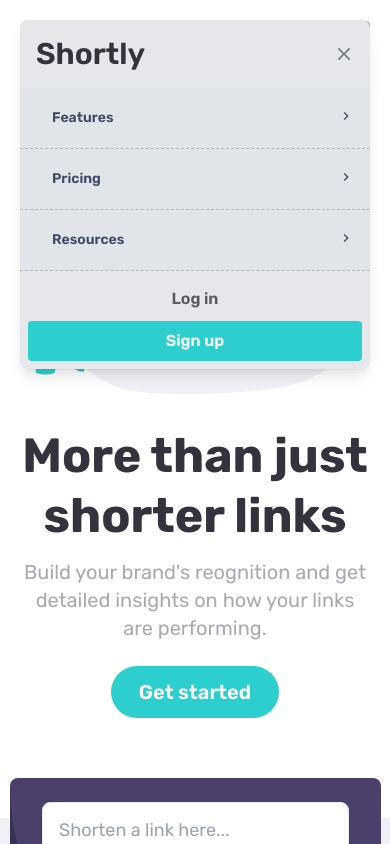
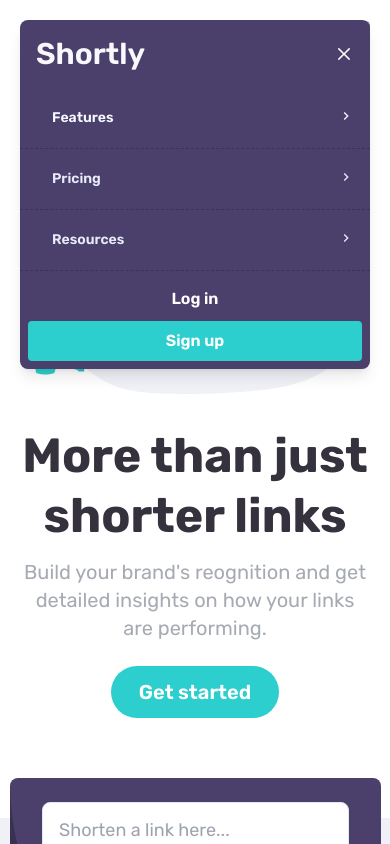
Before and after one commit to Itskrish01/link-shorter-website-react, a React (Vite) app: page / in a window 390 px wide. Both pictures are taken after a click on the element 345 px from the left and 38 px from the top of the page. Shown: the top 844 px of the page. Built offline with nearby package versions, Linux system fonts and the light colour scheme.

Commit message:
Changed design of mobile navbar

```diff
--- a/src/components/Navbar.jsx
+++ b/src/components/Navbar.jsx
@@ -66,32 +66,32 @@
               exit={{ opacity: 0, y: -50 }}
               className="absolute w-full left-0 top-0 mt-5 px-5"
             >
-              <div className="flex flex-col rounded-lg shadow-lg  bg-gray-200 text-black justify-between sm:hidden">
+              <div className="flex flex-col rounded-lg shadow-lg  bg-[#4b3f6b] text-black justify-between sm:hidden">
                 <div className="flex flex-col">
                   <div className="px-4 text-xl text-gray-500 items-center flex justify-between py-4">
-                    <h2 className="text-3xl sm:text-4xl mr-4 font-semibold text-[#35323d]">
+                    <h2 className="text-3xl sm:text-4xl mr-4 font-semibold text-[#f9f8fd]">
                       <a href="/">Shortly</a>
                     </h2>
                     <div
                       onClick={() => setOpen(false)}
-                      className="focus:text-black hover:text-black/70"
+                      className="focus:text-white text-white hover:text-white"
                     >
                       <RxCross2 />
                     </div>
                   </div>
-                  <div className="px-4 text-[#3f4b66] border-dashed border-b-[1px] border-black/20 flex justify-between py-5 bg-gray-300/20 ">
+                  <div className="px-4 text-[#f5f8ff] border-dashed border-b-[1px] border-black/20 flex justify-between py-5  ">
                     <a className="text-sm font-semibold px-4" href="">
                       Features
                     </a>
                     <MdChevronRight />
                   </div>
-                  <div className="px-4 text-[#3f4b66] border-dashed border-b-[1px] border-black/20 flex justify-between py-5 bg-gray-300/20 ">
+                  <div className="px-4 text-[#e6ecf9] border-dashed border-b-[1px] border-black/20 flex justify-between py-5  ">
                     <a className="text-sm font-semibold px-4" href="">
                       Pricing
                     </a>
                     <MdChevronRight />
                   </div>
-                  <div className="px-4 text-[#3f4b66] border-dashed border-b-[1px] border-black/20 flex justify-between py-5 bg-gray-300/20 ">
+                  <div className="px-4 text-[#e7ecf7] border-dashed border-b-[1px] border-black/20 flex justify-between py-5  ">
                     <a className="text-sm font-semibold px-4" href="">
                       Resources
                     </a>
@@ -99,7 +99,7 @@
                   </div>
                 </div>
                 <div className="flex flex-col px-2 text-center justify-center w-full py-2">
-                  <button class="px-4 py-2 w-full rounded-full space-x-2 bg-primary border-white/30  text-black/60 hover:bg-white/20 focus:bg-white/20 active:bg-white/25">
+                  <button class="px-4 py-2 w-full rounded-full space-x-2 bg-primary border-white/30  text-white hover:bg-white/20 focus:bg-white/20 active:bg-white/25">
                     <p className="pb-0.5 font-semibold">Log in</p>
                   </button>
                   <button
```
